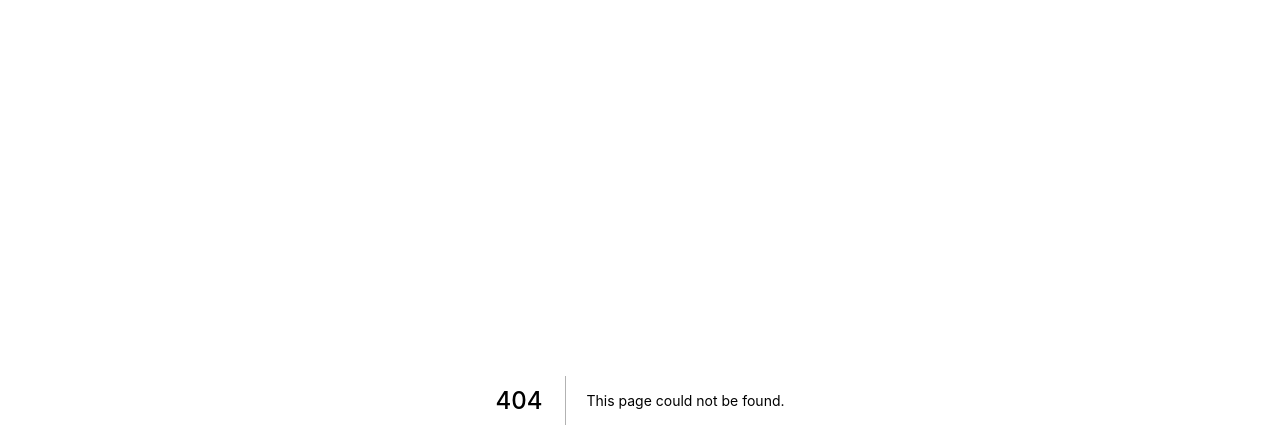
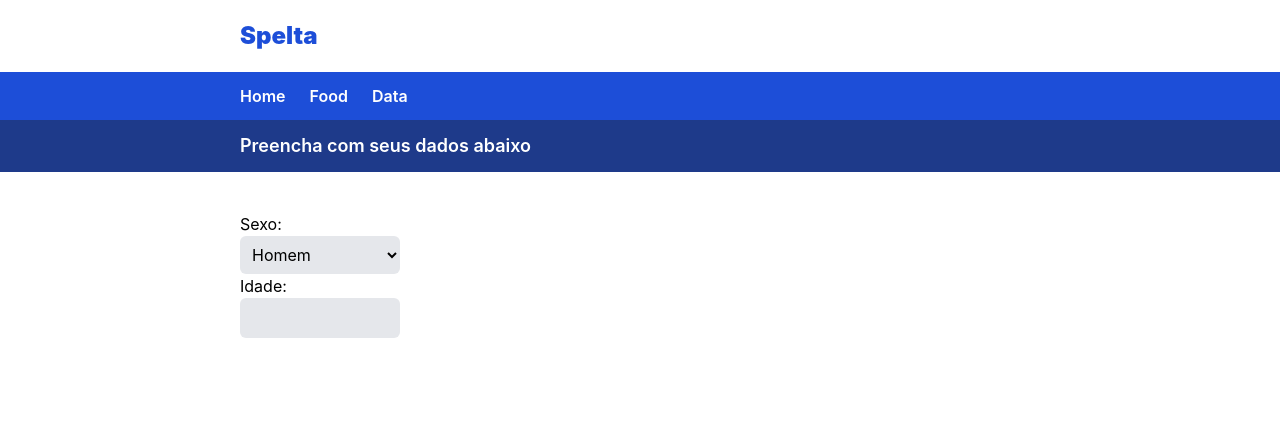
Before and after one commit to PedroSpelta/Fitness, a Next.js app: page /data in a window 1280 px wide. Before the commit this address had no page. Shown: the top 448 px of the page. Built offline with nearby package versions, Linux system fonts and the light colour scheme.

Commit message:
adicionando pagina para adicionar informacoes pessoais

```diff
--- /dev/null
+++ b/components/DietForm.tsx
@@ -0,0 +1,42 @@
+import React from "react";
+import { containerWidth } from "../libs/containers";
+
+const inputStyle: string = "bg-gray-200 p-2 rounded-md w-40"
+
+function DietForm() {
+  return (
+    <div className="flex flex-col items-center justify-center w-screen">
+      <div className="bg-blue-900 w-screen flex justify-center">
+        <p
+          className="text-white text-lg font-semibold py-3"
+          style={{ width: containerWidth }}
+        >
+          Preencha com seus dados abaixo
+        </p>
+      </div>
+      <div style={{ width: containerWidth }} className="pt-10">
+        <form className="flex flex-col">
+          <label htmlFor="sex">Sexo:</label>
+          <select
+            name="sex"
+            id="sex"
+            className={inputStyle}
+          >
+            <option value="male">Homem</option>
+            <option value="female">Mulher</option>
+          </select>
+
+          <label htmlFor="age">Idade:</label>
+          <input
+            type="number"
+            name="age"
+            id="age"
+            className={inputStyle}
+          />
+        </form>
+      </div>
+    </div>
+  );
+}
+
+export default DietForm;
--- a/components/Header.tsx
+++ b/components/Header.tsx
@@ -16,7 +16,7 @@ function Header() {
           className={`bg-blue-700 text-white font-semibold flex`}
           style={{ width: containerWidth }}
         >
-          <p className="hover:bg-blue-900 p-3">Home</p>
+          <p className="hover:bg-blue-900 py-3 pr-3">Home</p>
           <p className="hover:bg-blue-900 p-3">Food</p>
           <p className="hover:bg-blue-900 p-3">Data</p>
         </div>
--- /dev/null
+++ b/pages/data/index.tsx
@@ -0,0 +1,14 @@
+import type { NextPage } from "next";
+import React from "react";
+import Daily from "../../components/Daily";
+import DietForm from "../../components/DietForm";
+import Header from "../../components/Header";
+
+const index: NextPage = () => {
+  return <div className="flex flex-col justify-center items-center">
+    <Header />
+    <DietForm />
+  </div>;
+};
+
+export default index;
```
